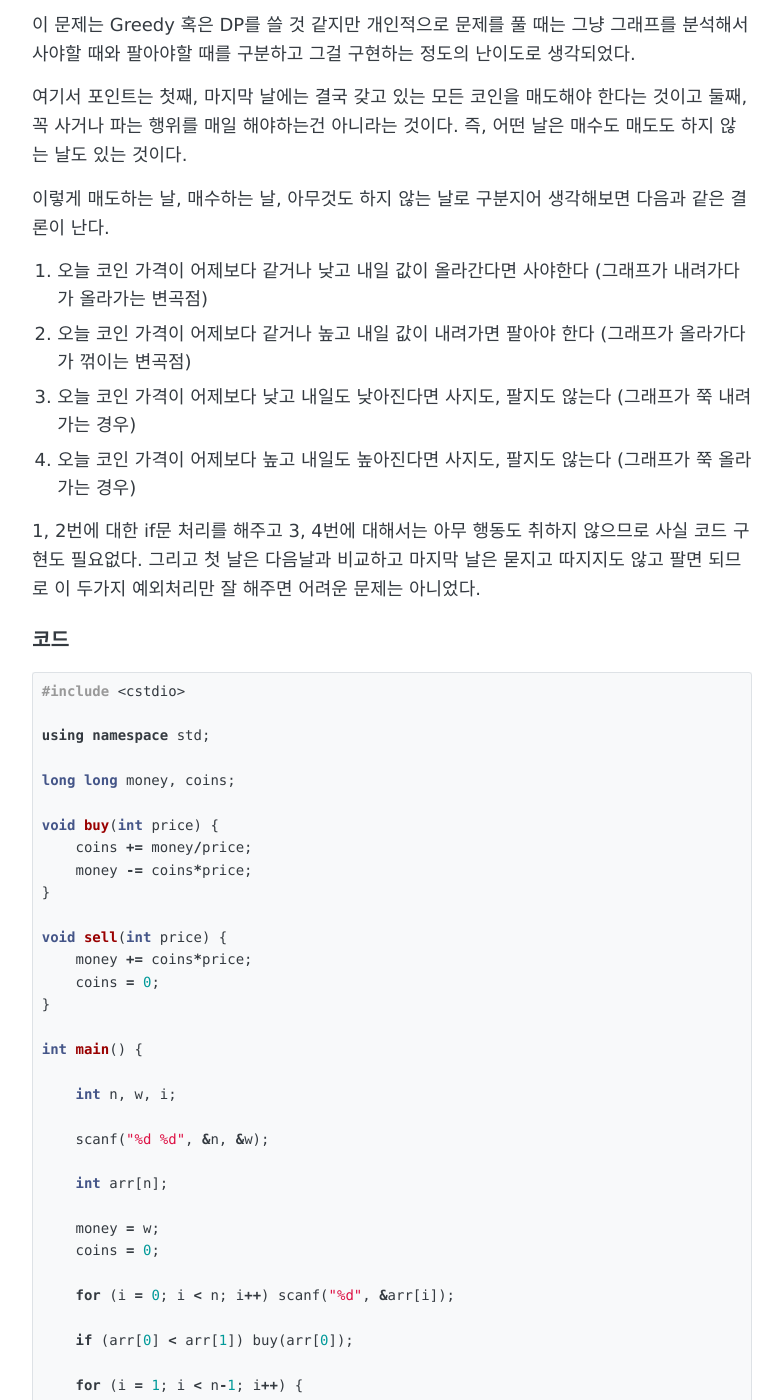
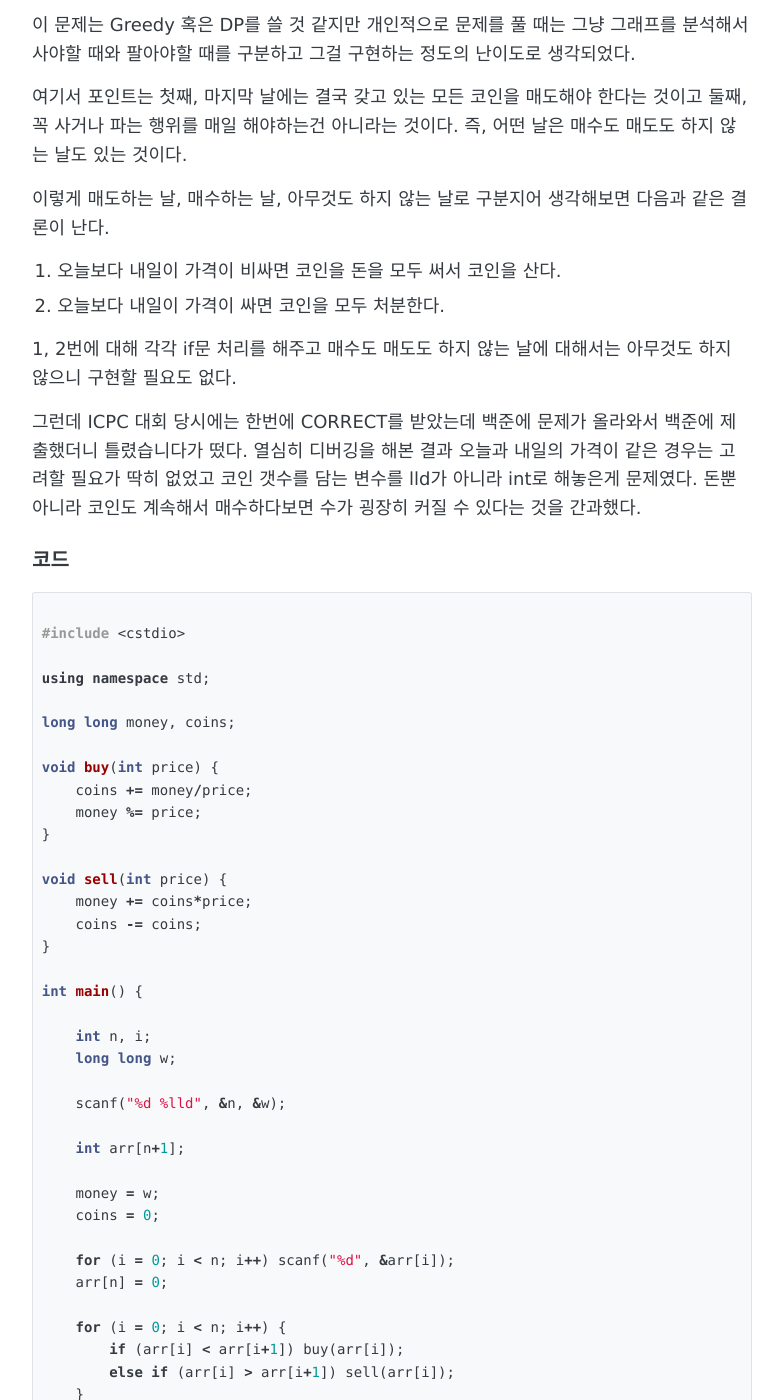
Before and after one commit to sihyungyou/sihyungyou.github.io, a Jekyll site: the page built from _posts/2019-10-05-acmicpc2019-C.md, in a window 1280 px wide and 1400 px high, scrolled down 1543 px. Shown: the whole window, without its empty margins (248-1031 px from the left). Built offline with Jekyll 4.4.1, drawn with Linux system fonts in a browser that asks for light colours; comment, search, counter and statistics services are not loaded; some of the changed text lies outside the part shown.

Commit message:
acmicpc2019-C

```diff
--- a/_posts/2019-10-05-acmicpc2019-C.md
+++ b/_posts/2019-10-05-acmicpc2019-C.md
@@ -37,15 +37,16 @@
 여기서 포인트는 첫째, 마지막 날에는 결국 갖고 있는 모든 코인을 매도해야 한다는 것이고 둘째, 꼭 사거나 파는 행위를 매일 해야하는건 아니라는 것이다. 즉, 어떤 날은 매수도 매도도 하지 않는 날도 있는 것이다.
 
 이렇게 매도하는 날, 매수하는 날, 아무것도 하지 않는 날로 구분지어 생각해보면 다음과 같은 결론이 난다.
-1. 오늘 코인 가격이 어제보다 같거나 낮고 내일 값이 올라간다면 사야한다 (그래프가 내려가다가 올라가는 변곡점)
-2. 오늘 코인 가격이 어제보다 같거나 높고 내일 값이 내려가면 팔아야 한다 (그래프가 올라가다가 꺾이는 변곡점)
-3. 오늘 코인 가격이 어제보다 낮고 내일도 낮아진다면 사지도, 팔지도 않는다 (그래프가 쭉 내려가는 경우)
-4. 오늘 코인 가격이 어제보다 높고 내일도 높아진다면 사지도, 팔지도 않는다 (그래프가 쭉 올라가는 경우)
+1. 오늘보다 내일이 가격이 비싸면 코인을 돈을 모두 써서 코인을 산다.
+2. 오늘보다 내일이 가격이 싸면 코인을 모두 처분한다.
 
-1, 2번에 대한 if문 처리를 해주고 3, 4번에 대해서는 아무 행동도 취하지 않으므로 사실 코드 구현도 필요없다. 그리고 첫 날은 다음날과 비교하고 마지막 날은 묻지고 따지지도 않고 팔면 되므로 이 두가지 예외처리만 잘 해주면 어려운 문제는 아니었다.
+1, 2번에 대해 각각 if문 처리를 해주고 매수도 매도도 하지 않는 날에 대해서는 아무것도 하지 않으니 구현할 필요도 없다.
+
+그런데 ICPC 대회 당시에는 한번에 CORRECT를 받았는데 백준에 문제가 올라와서 백준에 제출했더니 틀렸습니다가 떴다. 열심히 디버깅을 해본 결과 오늘과 내일의 가격이 같은 경우는 고려할 필요가 딱히 없었고 코인 갯수를 담는 변수를 lld가 아니라 int로 해놓은게 문제였다. 돈뿐 아니라 코인도 계속해서 매수하다보면 수가 굉장히 커질 수 있다는 것을 간과했다.
 
 ### 코드
 ~~~c++
+
 #include <cstdio>
 
 using namespace std;
@@ -54,39 +55,35 @@
 
 void buy(int price) {
     coins += money/price;
-    money -= coins*price;
+    money %= price;
 }
 
 void sell(int price) {
     money += coins*price;
-    coins = 0;
+    coins -= coins;
 }
 
 int main() {
 
-    int n, w, i;
+    int n, i;
+    long long w;
 
-    scanf("%d %d", &n, &w);
+    scanf("%d %lld", &n, &w);
 
-    int arr[n];
+    int arr[n+1];
 
     money = w;
     coins = 0;
 
     for (i = 0; i < n; i++) scanf("%d", &arr[i]);
+    arr[n] = 0;
 
-    if (arr[0] < arr[1]) buy(arr[0]);
-
-    for (i = 1; i < n-1; i++) {
-        if ( arr[i-1] >= arr[i] && arr[i] < arr[i+1]) buy(arr[i]);
-        else if (arr[i-1] <= arr[i] && arr[i] > arr[i+1]) sell(arr[i]);
+    for (i = 0; i < n; i++) {
+        if (arr[i] < arr[i+1]) buy(arr[i]);
+        else if (arr[i] > arr[i+1]) sell(arr[i]);
     }
 
-    sell(arr[n-1]);
-
     printf("%lld\n", money);
-
-
     return 0;
 }
 ~~~
```
